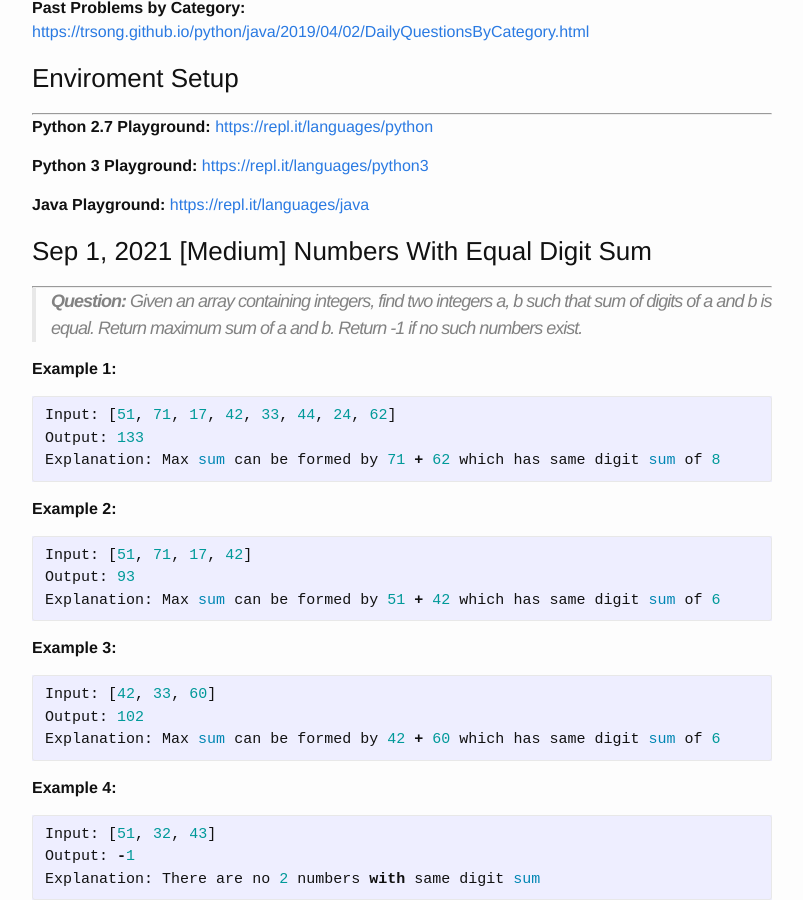
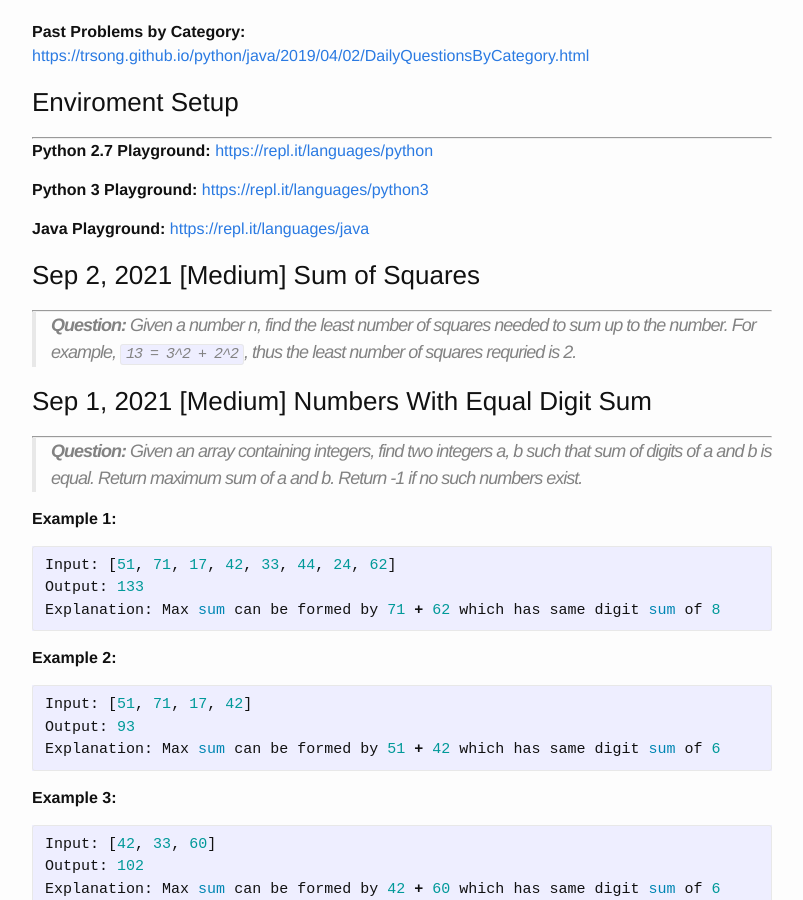
Before and after one commit to trsong/trsong.github.io, a Jekyll site: the page built from _posts/2021-08-01-DailyQuestionsAug.md, in a window 1280 px wide and 900 px high, scrolled down 1098 px. Shown: the whole window, without its empty margins (238-1041 px from the left). Built offline with Jekyll 4.4.1, drawn with Linux system fonts in a browser that asks for light colours; some of the changed text lies outside the part shown.

Commit message:
Add Sep 2 question

```diff
--- a/_posts/2021-08-01-DailyQuestionsAug.md
+++ b/_posts/2021-08-01-DailyQuestionsAug.md
@@ -19,6 +19,11 @@ categories: Python/Java
 **Python 3 Playground:** [https://repl.it/languages/python3](https://repl.it/languages/python3)
 
 **Java Playground:** [https://repl.it/languages/java](https://repl.it/languages/java)
+
+
+### Sep 2, 2021 \[Medium\] Sum of Squares
+---
+> **Question:** Given a number n, find the least number of squares needed to sum up to the number. For example, `13 = 3^2 + 2^2`, thus the least number of squares requried is 2.
 
 
 ### Sep 1, 2021 \[Medium\] Numbers With Equal Digit Sum
```
